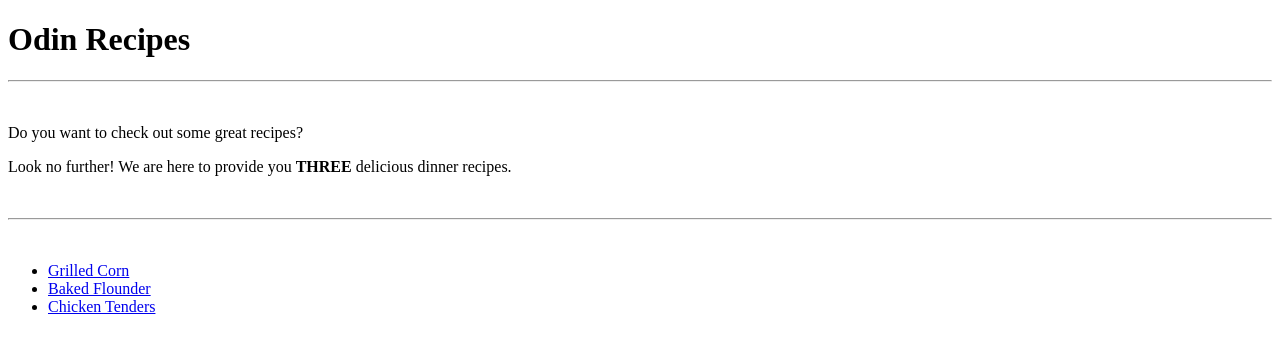
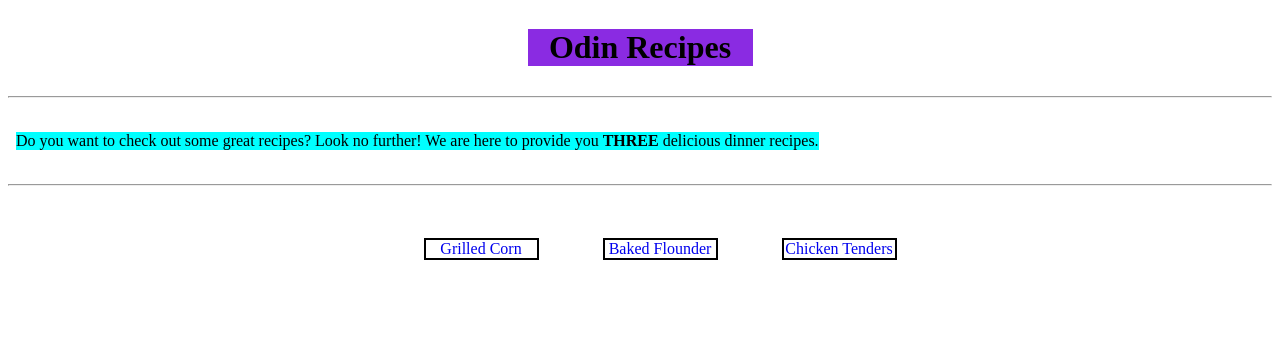
Before and after one commit to halo-AS/odin-recipes, a plain HTML site: page index.html in a window 1280 px wide. Drawn offline with Linux system fonts and the light colour scheme.

Commit message:
Style everything idk

```diff
--- a/index.html
+++ b/index.html
@@ -4,24 +4,26 @@
         <meta charset="UTF-8">
         <meta name="viewport" content="width=device-width, initial-scale=1.0">
         <title>Odin Recipes | Home</title>
+        <link rel="stylesheet" href="styles.css">
     </head>
 
     <body>
-        <h1>Odin Recipes</h1>
+        <div class="title-box">
+            <h1  class="title">Odin Recipes</h1>
+        </div>
         <hr>
         <br>
         <div>
-            <p>Do you want to check out some great recipes?</p>
-            <p>Look no further! We are here to provide you <strong>THREE</strong> delicious dinner recipes.</p>
+            <p class="description">Do you want to check out some great recipes? Look no further! We are here to provide you <strong>THREE</strong> delicious dinner recipes.</p>
         </div>
         <br>
         <hr>
         <br>
         <div>
-            <ul>
-                <li><a href="./recipes/grilledCorn.html">Grilled Corn</a></li>
-                <li><a href="./recipes/bakedFlounder.html">Baked Flounder</a></li>
-                <li><a href="./recipes/chickenTenders.html">Chicken Tenders</a></li>
+            <ul class="link-list">
+                <li class="link"><a href="./recipes/grilledCorn.html" class="link-text">Grilled Corn</a></li>
+                <li class="link"><a href="./recipes/bakedFlounder.html" class="link-text">Baked Flounder</a></li>
+                <li class="link"><a href="./recipes/chickenTenders.html" class="link-text">Chicken Tenders</a></li>
             </ul>
         </div>
     </body>
--- /dev/null
+++ b/styles.css
@@ -0,0 +1,35 @@
+* {
+    box-sizing: border-box;
+}
+
+.title-box {
+    text-align: center;
+}
+
+.title {
+    display: inline-block;
+    width: 225px;
+    background-color: blueviolet;
+}
+
+.description {
+    display: inline-block;
+    background-color: aqua;
+    margin: 8px;
+}
+
+.link-list {
+    text-align: center;
+}
+
+.link {
+    display: inline-block;
+    text-align: center;
+    width: 115px;
+    border: 2px solid black;
+    margin: 10px 30px;
+}
+
+.link-text {
+    text-decoration: none;
+}
```
Also changed, not shown: recipes/bakedFlounder.html (+6 -3 lines), recipes/chickenTenders.html (+6 -3 lines), recipes/grilledCorn.html (+6 -3 lines).
